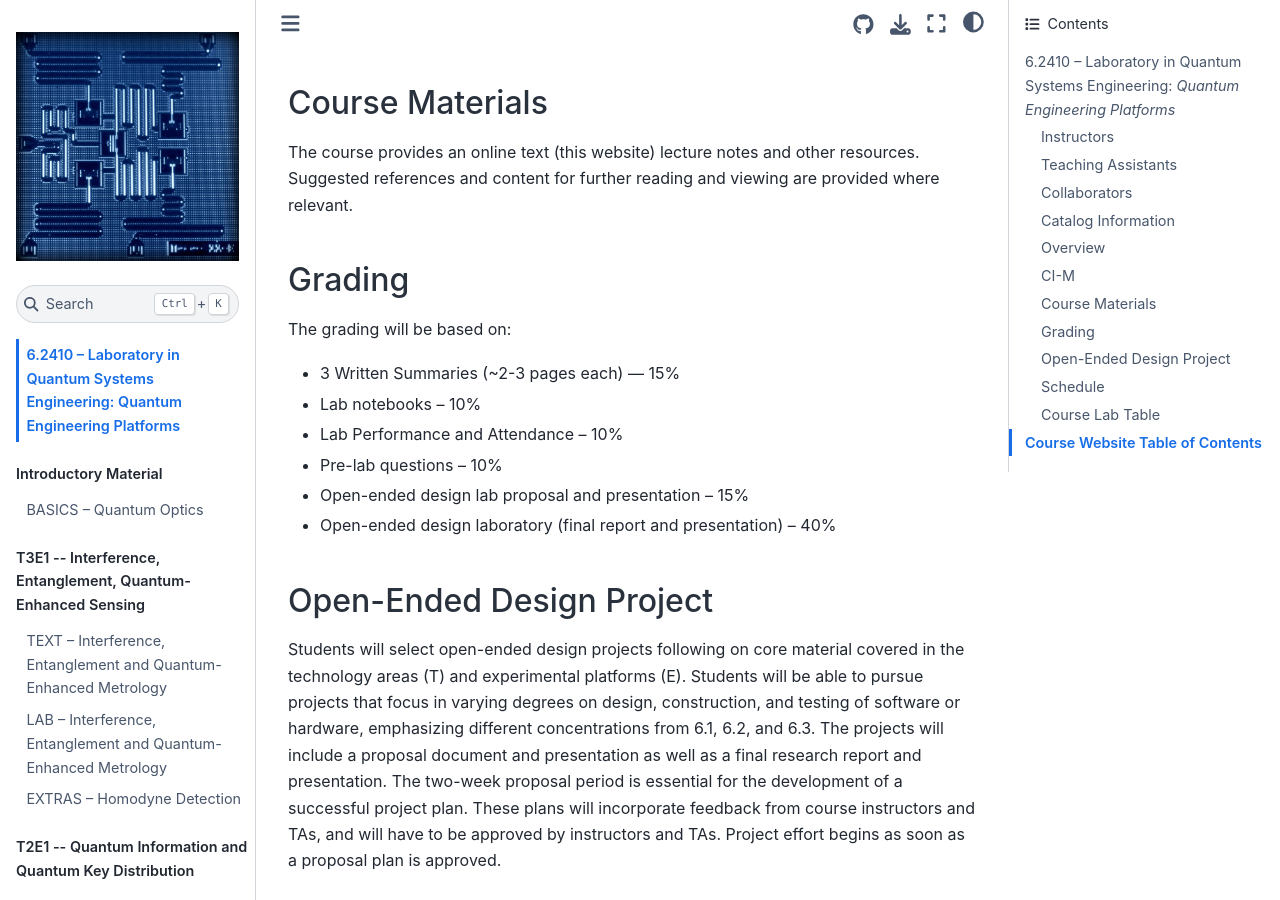
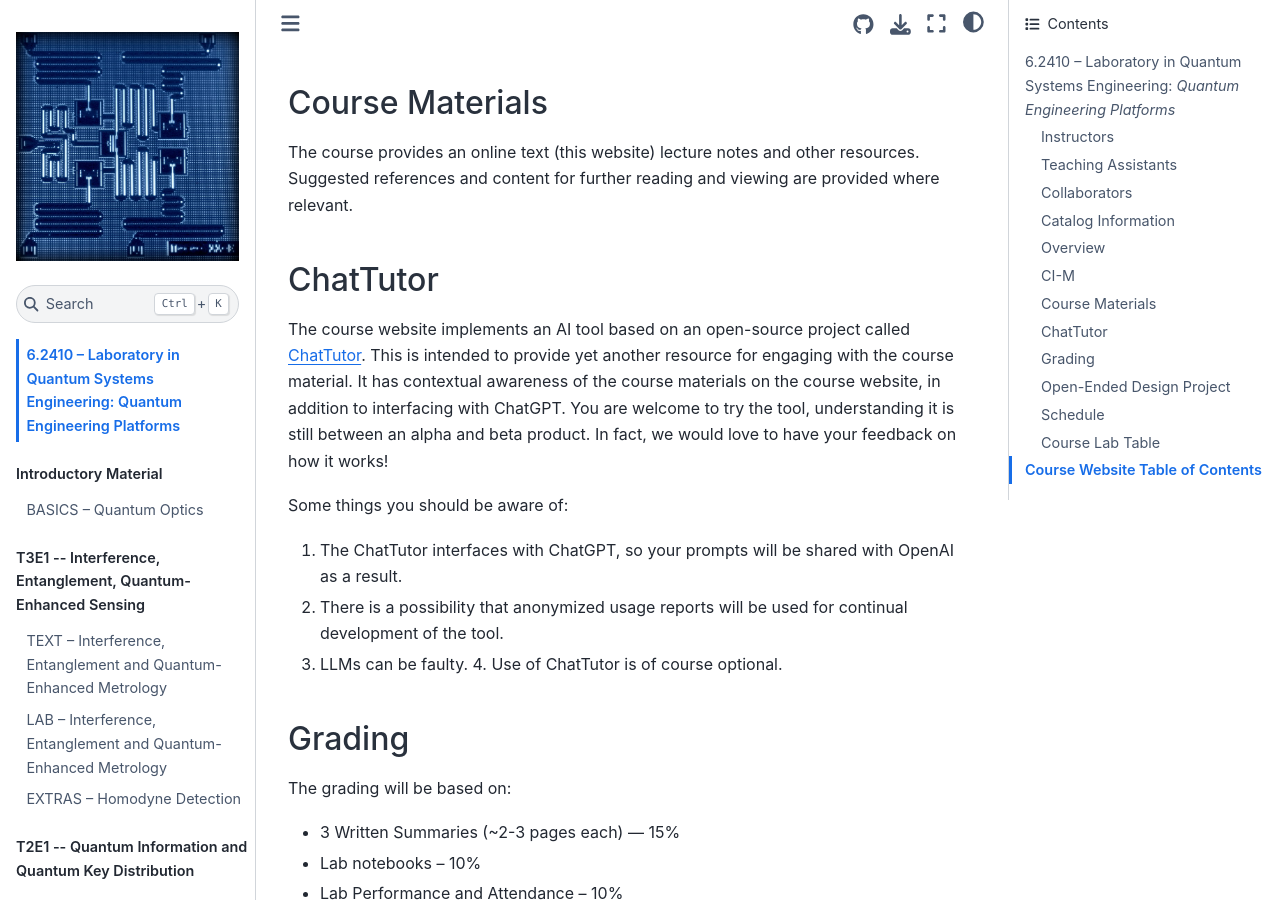
Before and after one commit to dkeathley/6.2410-lab, a Jupyter Book: the page built from intro.md, in a window 1280 px wide and 900 px high, scrolled down 2788 px. Built offline with Jupyter Book 1.0.4 settings and Sphinx 7.4.7 and the Sphinx Book theme 1.1.4, drawn with Linux system fonts in a browser that asks for light colours; pages that are not in the unit, such as notebooks, are missing from menus.

Commit message:
Updated note on ChatTutor in Syllabus

```diff
--- a/intro.md
+++ b/intro.md
@@ -63,6 +63,17 @@ This course is a CI-M course, and the communication-intensive components center
 
 The course provides an online text (this website) lecture notes and other resources.  Suggested references and content for further reading and viewing are provided where relevant.
 
+## ChatTutor
+
+The course website implements an AI tool based on an open-source project called [ChatTutor](https://github.com/ChatTutor/chattutor).  This is intended to provide yet another resource for engaging with the course material.  It has contextual awareness of the course materials on the course website, in addition to interfacing with ChatGPT.  You are welcome to try the tool, understanding it is still between an alpha and beta product.  In fact, we would love to have your feedback on how it works!
+
+Some things you should be aware of:
+
+ 1. The ChatTutor interfaces with ChatGPT, so your prompts will be shared with OpenAI as a result.
+ 2. There is a possibility that anonymized usage reports will be used for continual development of the tool.
+ 3. LLMs can be faulty.
+     4. Use of ChatTutor is of course optional.
+
 ## Grading
 
 The grading will be based on:
```
